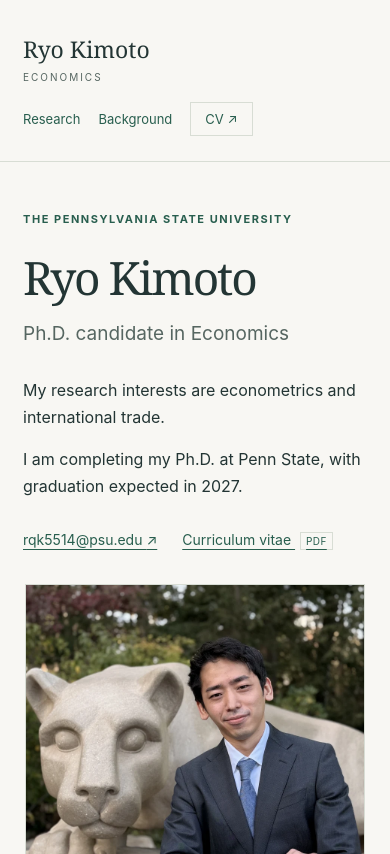
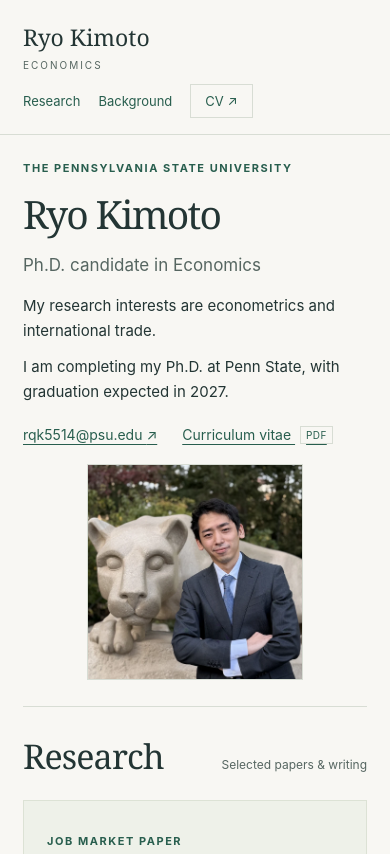
Before and after one commit to ryokimoto/ryokimoto.github.io, a plain HTML site: page index.html in a window 390 px wide. Shown: the top 854 px of the page. Drawn offline with Linux system fonts and the light colour scheme.

Commit message:
Fit homepage introduction on smaller screens

```diff
--- a/index.html
+++ b/index.html
@@ -6,7 +6,7 @@
   <meta name="description" content="Ryo Kimoto, Ph.D. candidate in Economics at Penn State. Research in econometrics and international trade.">
   <meta name="theme-color" content="#f8f7f3">
   <title>Ryo Kimoto · Economics</title>
-  <link rel="stylesheet" href="styles.css">
+  <link rel="stylesheet" href="styles.css?v=compact-intro">
   <!-- Google Analytics -->
   <script async src="https://www.googletagmanager.com/gtag/js?id=G-GGY5X6FXP7"></script>
   <script>
--- a/styles.css
+++ b/styles.css
@@ -12,14 +12,15 @@ a:focus-visible, summary:focus-visible { outline: 2px solid var(--accent); outli
 nav { display: flex; flex-wrap: wrap; align-items: center; gap: 26px; font-size: 14px; }
 nav a { text-decoration: none; }
 .nav-cv { border: 1px solid var(--line); padding: 5px 14px; }
-.intro { padding: 84px 0 76px; display: grid; grid-template-columns: minmax(0, 2.2fr) minmax(0, 1fr); gap: 66px; align-items: center; }
+.intro { padding: 48px 0 44px; display: grid; grid-template-columns: minmax(0, 2.2fr) minmax(0, 1fr); gap: clamp(28px, 5vw, 66px); align-items: center; }
 .eyebrow { font-size: 11px; letter-spacing: .14em; text-transform: uppercase; font-weight: 650; color: var(--accent); margin: 0 0 20px; }
+.intro .eyebrow { margin-bottom: 12px; }
 h1, h2, h3, h4 { line-height: 1.25; }
 h1 { font-family: Georgia, "Times New Roman", serif; font-weight: 400; font-size: clamp(46px, 6vw, 70px); letter-spacing: -.045em; margin: 0 0 12px; }
-.role { font-size: 19px; color: var(--muted); margin: 0 0 26px; }
-.bio { max-width: 610px; margin: 0 0 15px; }
-.intro-links { display: flex; flex-wrap: wrap; gap: 12px 25px; margin-top: 28px; font-size: 14px; }
-.portrait { display: block; width: 100%; height: auto; aspect-ratio: 1; object-fit: cover; object-position: center 62%; border: 1px solid var(--line); }
+.role { font-size: 19px; color: var(--muted); margin: 0 0 16px; }
+.bio { max-width: 610px; margin: 0 0 10px; }
+.intro-links { display: flex; flex-wrap: wrap; gap: 10px 25px; margin-top: 18px; font-size: 14px; }
+.portrait { display: block; width: min(100%, 254px); justify-self: end; height: auto; aspect-ratio: 1; object-fit: cover; object-position: center 62%; border: 1px solid var(--line); }
 .section { border-top: 1px solid var(--line); padding: 38px 0 58px; }
 .section-heading { display: flex; justify-content: space-between; gap: 20px; align-items: baseline; margin-bottom: 30px; }
 h2 { font-family: Georgia, serif; font-size: 34px; font-weight: 400; margin: 0; letter-spacing: -.025em; }
@@ -61,10 +62,13 @@ footer { border-top: 1px solid var(--line); padding-top: 25px; padding-bottom: 3
 .sr-only { position: absolute; width: 1px; height: 1px; overflow: hidden; clip-path: inset(50%); white-space: nowrap; }
 @media (max-width: 720px) {
   .site-header, main, footer { padding-left: 23px; padding-right: 23px; }
-  .site-header { flex-direction: column; align-items: flex-start; gap: 16px; }
+  .site-header { flex-direction: column; align-items: flex-start; gap: 10px; padding-top: 18px; padding-bottom: 16px; }
   nav { gap: 18px; font-size: 13px; }
-  .intro { grid-template-columns: 1fr; gap: 32px; padding: 48px 0; }
-  .portrait { width: min(100%, 340px); justify-self: center; }
+  .intro { grid-template-columns: minmax(0, 1fr); gap: 18px; padding: 24px 0 26px; }
+  .intro h1 { font-size: clamp(36px, 10vw, 46px); }
+  .intro .role { font-size: 17px; margin-bottom: 13px; }
+  .intro .bio { font-size: 15px; }
+  .portrait { width: min(100%, 216px); justify-self: center; }
   .section { padding-top: 28px; padding-bottom: 40px; }
   .section-heading { flex-wrap: wrap; gap: 7px; margin-bottom: 22px; }
   .featured { padding: 23px; }
@@ -76,5 +80,6 @@ footer { border-top: 1px solid var(--line); padding-top: 25px; padding-bottom: 3
   .background-grid { grid-template-columns: 1fr; gap: 20px; }
   footer { flex-wrap: wrap; }
 }
+@media (max-width: 360px) { .portrait { width: min(100%, 160px); } }
 @media (prefers-reduced-motion: reduce) { html { scroll-behavior: auto; } }
 @media print { body { background: white; font-size: 11pt; } nav, .portrait, .skip-link, footer { display: none; } .intro { display: block; padding: 25px 0; } .section { padding: 20px 0; } .paper, .course { break-inside: avoid; } }
```
